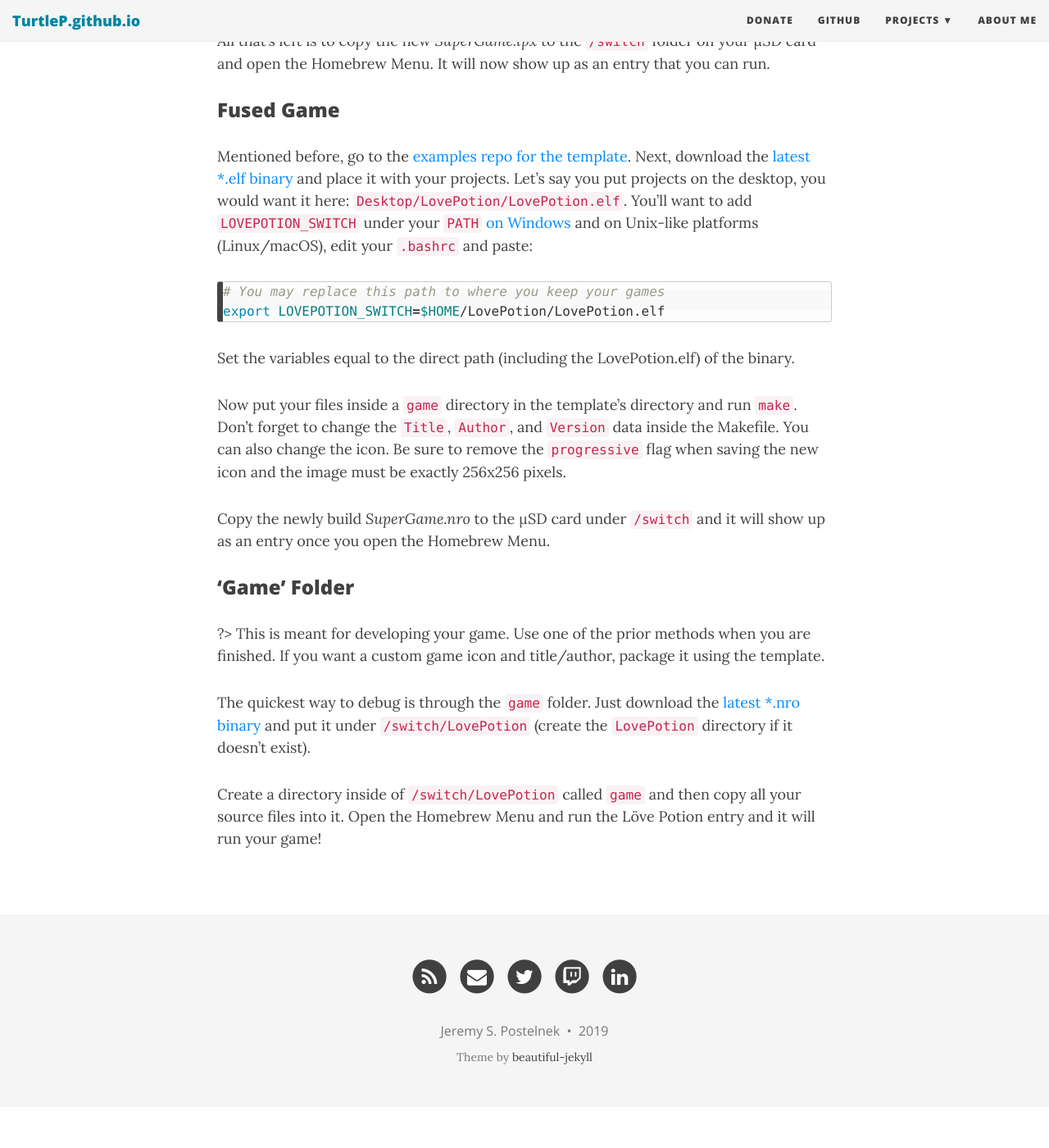
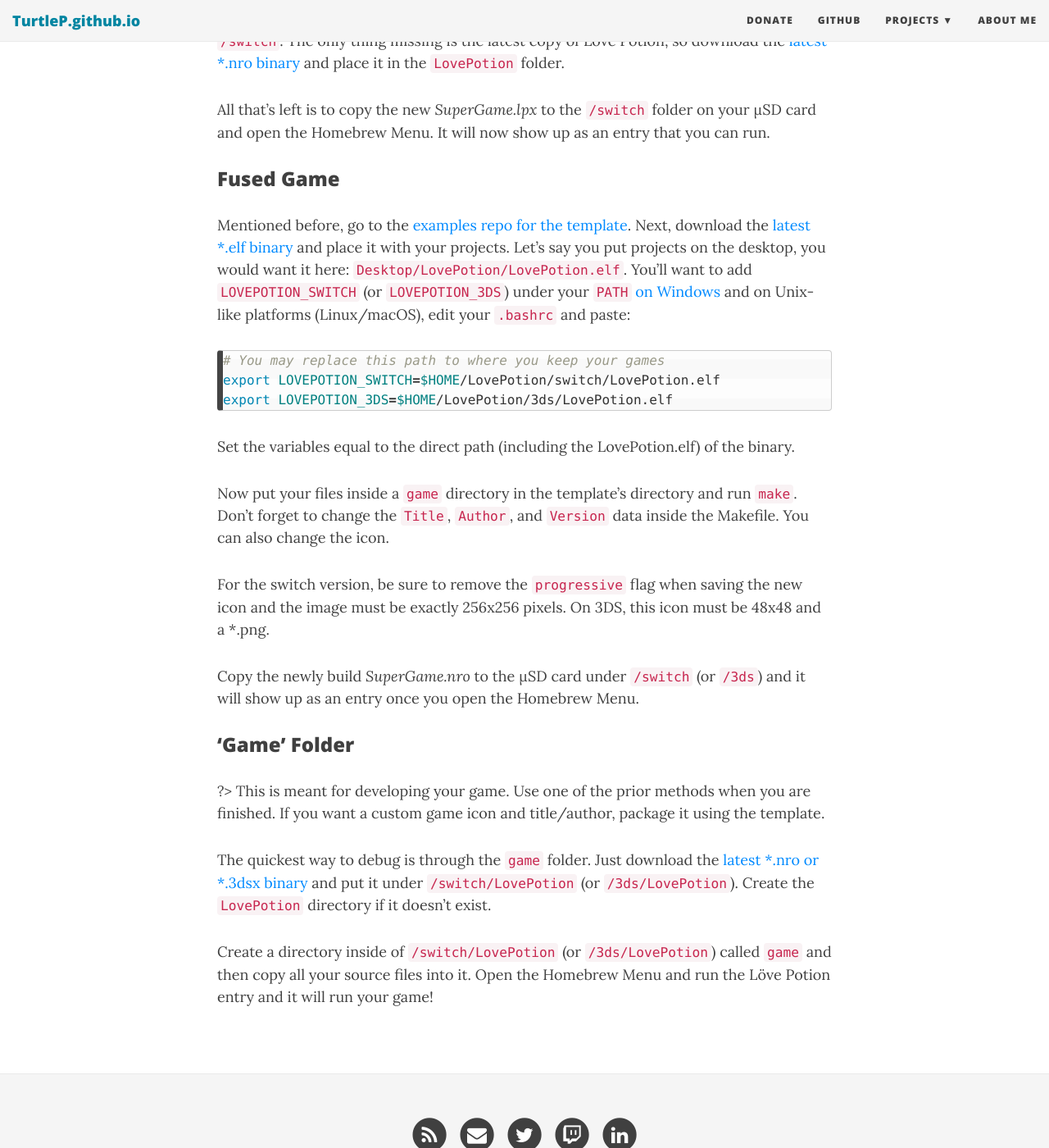
Before and after one commit to TurtleP/TurtleP.github.io-old, a Jekyll site: the page built from LovePotion/wiki/packaging.md, in a window 1280 px wide and 1400 px high, scrolled down 1197 px. Shown: the whole window at 82% size. Built offline with Jekyll 4.4.1, drawn with Linux system fonts in a browser that asks for light colours; nearby versions of some CDN libraries; our own code applies the rules of GitHub Pages for plain Markdown files; before the commit the page ends 2547 px from its top, so only the background shows below that; some of the changed text lies outside the part shown.

Commit message:
3DS info

````diff
--- a/LovePotion/wiki/packaging.md
+++ b/LovePotion/wiki/packaging.md
@@ -6,15 +6,17 @@ Follow the instructions for [setting up a development environment](building?id=g
 
 ## Methods
 
-?> Regardless of the method used, please use Atmosphère's title takeover functionality. This allows for your game to use all the system memory allowed along with the Software Keyboard.
+?> Regardless of the method used, please use Atmosphère's title takeover functionality. This allows for your game to use all the system memory allowed along with the Software Keyboard. For Nintendo 3DS, please use the regular Homebrew Menu. I do not support the use of building as a cia file.
 
 ### Foreword
 
-When you run Löve Potion by itself, it will first try to locate a game within its own *RomFS*, a read-only filesystem. If you did not build your game with the [template](https://github.com/TurtleP/LovePotion-examples/tree/master/templates/switch) for standalone usage (useful for custom metadata), it will default to using the 'Game Folder'. If it fails to locate that, it will show the 'No Game' screen.
+When you run Löve Potion by itself, it will first try to locate a game within its own *RomFS*, a read-only filesystem. If you did not build your game with the [template](https://github.com/TurtleP/LovePotion-examples/tree/master/templates/) for standalone usage (useful for custom metadata), it will default to using the 'Game Folder'. If it fails to locate that, it will show the 'No Game' screen.
 
 Make sure you keep your Löve Potion projects in an easy-to-remember directory. Do ***not*** put any of the Löve Potion data, your games ***or*** other binaries within the `devkitPro` folder. Keep it on your Desktop or even on cloud storage, like Dropbox.
 
 ### Löve Potion Executable
+
+!> This method does not apply to the Nintendo 3DS version
 
 Creating your {game}.lpx file is extremely simple. Open your terminal and navigate to wherever your game is stored, as long as it's within a directory (e.g. Desktop/LovePotion/SuperGame), you can run:
 
@@ -28,23 +30,27 @@ All that's left is to copy the new *SuperGame.lpx* to the `/switch` folder on yo
 
 ### Fused Game
 
-Mentioned before, go to the [examples repo for the template](https://github.com/TurtleP/LovePotion-examples/tree/master/templates/switch). Next, download the [latest *.elf binary](https://github.com/TurtleP/LovePotion/releases) and place it with your projects. Let's say you put projects on the desktop, you would want it here: `Desktop/LovePotion/LovePotion.elf`. You'll want to add `LOVEPOTION_SWITCH` under your `PATH` [on Windows](https://helpdeskgeek.com/windows-10/add-windows-path-environment-variable/) and on Unix-like platforms (Linux/macOS), edit your `.bashrc` and paste:
+Mentioned before, go to the [examples repo for the template](https://github.com/TurtleP/LovePotion-examples/tree/master/templates). Next, download the [latest *.elf binary](https://github.com/TurtleP/LovePotion/releases) and place it with your projects. Let's say you put projects on the desktop, you would want it here: `Desktop/LovePotion/LovePotion.elf`. You'll want to add `LOVEPOTION_SWITCH` (or `LOVEPOTION_3DS`) under your `PATH` [on Windows](https://helpdeskgeek.com/windows-10/add-windows-path-environment-variable/) and on Unix-like platforms (Linux/macOS), edit your `.bashrc` and paste:
 
 ```bash
 # You may replace this path to where you keep your games
-export LOVEPOTION_SWITCH=$HOME/LovePotion/LovePotion.elf
+export LOVEPOTION_SWITCH=$HOME/LovePotion/switch/LovePotion.elf
+export LOVEPOTION_3DS=$HOME/LovePotion/3ds/LovePotion.elf
 ```
 
 Set the variables equal to the direct path (including the LovePotion.elf) of the binary.
 
-Now put your files inside a `game` directory in the template's directory and run `make`. Don't forget to change the `Title`, `Author`, and `Version` data inside the Makefile. You can also change the icon. Be sure to remove the `progressive` flag when saving the new icon and the image must be exactly 256x256 pixels.
+Now put your files inside a `game` directory in the template's directory and run `make`. Don't forget to change the `Title`, `Author`, and `Version` data inside the Makefile. You can also change the icon.
 
-Copy the newly build *SuperGame.nro* to the µSD card under `/switch` and it will show up as an entry once you open the Homebrew Menu.
+For the switch version, be sure to remove the `progressive` flag when saving the new icon and the image must be exactly 256x256 pixels. On 3DS, this icon must be 48x48 and a *.png.
+
+Copy the newly build *SuperGame.nro* to the µSD card under `/switch` (or `/3ds`) and it will show up as an entry once you open the Homebrew Menu.
 
 ### 'Game' Folder
 
 ?> This is meant for developing your game. Use one of the prior methods when you are finished. If you want a custom game icon and title/author, package it using the template.
 
-The quickest way to debug is through the `game` folder. Just download the [latest *.nro binary](https://github.com/TurtleP/LovePotion/releases) and put it under `/switch/LovePotion` (create the `LovePotion` directory if it doesn't exist).
+The quickest way to debug is through the `game` folder. Just download the [latest *.nro or *.3dsx binary](https://github.com/TurtleP/LovePotion/releases) and put it under `/switch/LovePotion` (or `/3ds/LovePotion`).
+Create the `LovePotion` directory if it doesn't exist.
 
-Create a directory inside of `/switch/LovePotion` called `game` and then copy all your source files into it. Open the Homebrew Menu and run the Löve Potion entry and it will run your game!
+Create a directory inside of `/switch/LovePotion` (or `/3ds/LovePotion`) called `game` and then copy all your source files into it. Open the Homebrew Menu and run the Löve Potion entry and it will run your game!
````
Also changed, not shown: LovePotion/wiki/README.md (+1 -1 lines), LovePotion/wiki/building.md (+3 -3 lines), LovePotion/wiki/compatability.md (+18 -2 lines), LovePotion/wiki/showcase.md (+8 -0 lines).
